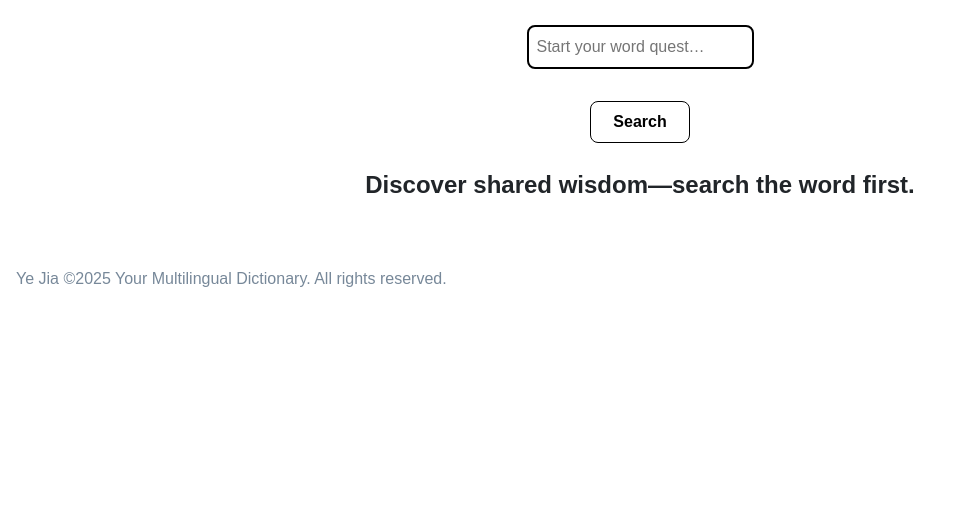
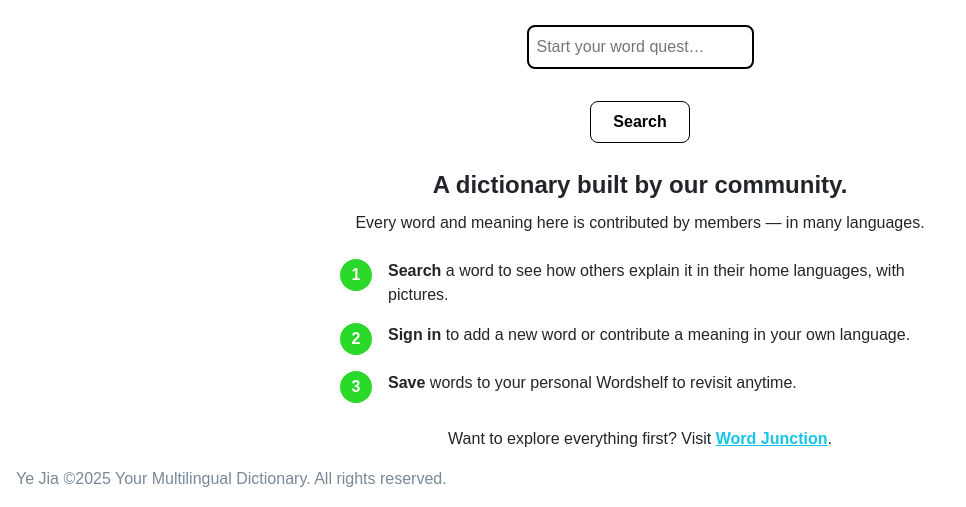
Before and after one commit to emilyyejia/your-multilingual-dictionary, a Node server app: page / in a window 1280 px wide. Shown: the part 493-1000 px from the top of the page, without its empty margins (0-966 px from the left). Before the commit the page ends 780 px from the top, so only its background shows below. Run offline with Node 20, Linux system fonts and the light colour scheme; data that the repository does not hold is empty; some libraries are stand-ins or nearby versions.

Commit message:
Forgiving multi-result search + community onboarding on home page
Search now matches case-insensitively on partial input and returns a list of results instead of a single exact match (and no longer returns a random word on empty input). Regex metacharacters in the query are escaped so user input can't break or abuse the pattern.

The home page now explains the community-built dictionary with a How-it-works guide, and a missing word invites contribution by pre-filling the add form with the searched term.

Co-Authored-By: Claude Opus 4.8 <noreply@anthropic.com>

```diff
--- a/controllers/words.js
+++ b/controllers/words.js
@@ -14,7 +14,7 @@ router.get('/', async (req, res) => {
 
 
 router.get('/new', (req, res) => {
-  res.render('words/new.ejs');
+  res.render('words/new.ejs', { prefillName: req.query.name || '' });
 });
 
 router.post('/', async(req, res) => {
--- a/public/css/main.css
+++ b/public/css/main.css
@@ -171,6 +171,89 @@ button:hover {
   gap: 1rem;
 
 }
+
+/* Home page: search results list */
+.search-results {
+  list-style: none;
+  padding: 0;
+  width: 80%;
+  max-width: 600px;
+  margin: 0 auto;
+}
+
+.search-results li {
+  display: flex;
+  justify-content: space-between;
+  align-items: center;
+  flex-wrap: wrap;
+  gap: 0.5rem;
+  padding: 0.75rem 1rem;
+  margin-bottom: 0.75rem;
+  border: 1px solid lightslategray;
+  border-radius: 1vmin;
+}
+
+.search-results li a {
+  font-size: 1.2rem;
+  font-weight: bold;
+  color: rgb(20, 197, 232);
+  text-decoration: none;
+}
+
+.search-results li a:hover {
+  text-decoration: underline;
+}
+
+.result-meta {
+  font-size: 0.9rem;
+  color: lightslategray;
+}
+
+/* Home page: onboarding + empty state */
+.how-it-works,
+.empty-state {
+  width: 80%;
+  max-width: 600px;
+  margin: 0 auto;
+}
+
+.how-it-works a,
+.empty-state a {
+  color: rgb(20, 197, 232);
+  font-weight: bold;
+}
+
+.steps {
+  display: flex;
+  flex-direction: column;
+  gap: 1rem;
+  margin-top: 1.5rem;
+}
+
+.step {
+  display: flex;
+  align-items: flex-start;
+  gap: 1rem;
+}
+
+.step p {
+  text-align: left !important;
+  margin: 0 !important;
+}
+
+.step-num {
+  flex: 0 0 auto;
+  width: 2rem;
+  height: 2rem;
+  border-radius: 50%;
+  background-color: rgb(41, 216, 41);
+  color: white;
+  font-weight: bold;
+  display: flex;
+  align-items: center;
+  justify-content: center;
+}
+
 @media (max-width: 600px) {
   h1 {
     font-size: 1.5rem;
--- a/server.js
+++ b/server.js
@@ -35,11 +35,17 @@ app.use(session({
 
 app.use(require('./middleware/add-user-to-req-and-locals'));
 app.get('/', async (req, res) => {
-  const searchedItem = req.query.word || '';
-  const query = searchedItem ? { name:searchedItem } : null;
-  const word = await Word.findOne(query);
-  res.render('home.ejs', { searchedItem, word});
-
+  const searchedItem = (req.query.word || '').trim();
+  let words = [];
+  if (searchedItem) {
+    // Escape regex metacharacters so user input can't break or inject the pattern
+    const safe = searchedItem.replace(/[.*+?^${}()|[\]\\]/g, '\\$&');
+    words = await Word.find({ name: { $regex: safe, $options: 'i' } })
+      .sort({ name: 1 })
+      .limit(50)
+      .populate('owner');
+  }
+  res.render('home.ejs', { searchedItem, words });
 });
 
 app.use('/auth', require('./controllers/auth'));
--- a/views/home.ejs
+++ b/views/home.ejs
@@ -1,18 +1,60 @@
 <%- include('./partials/header.ejs') %>
-<h1 style="color: rgb(41, 216, 41);font-weight: bold;"> Word Quest</h1>
-<img src="/css/homepage.jpg" width="400px" height="300px"  class="responsive-img" alt="colorful books">
-  <form action="/" method="GET" class="my-4" >
-    <input type="text" name="word" placeholder="Start your word quest…" value="<%= searchedItem %>" >
-    <button type="submit" style="width: 100px;" >Search</button>
-  </form>
-  <% if (searchedItem) { %>
-    <% if (word) { %>
-      <div class="text-dark fs-4 fw-bold">Ta-da! We found it:</div>
-      <h2><a href="/community/<%= word._id %>"><%= word.name %></a></h2>
-    <% } else { %>
-      <div class="text-dark fs-4 fw-bold">Hmm... "<%= searchedItem %>" isn’t in the dictionary yet. Sign in and let the word-building begin!</h2>
-    <% } %>
+
+<h1 style="color: rgb(41, 216, 41); font-weight: bold;">Word Quest</h1>
+
+<% if (!searchedItem) { %>
+  <img src="/css/homepage.jpg" width="400px" height="300px" class="responsive-img" alt="children greeting in many languages">
+<% } %>
+
+<form action="/" method="GET" class="my-4">
+  <input type="text" name="word" placeholder="Start your word quest…" value="<%= searchedItem %>">
+  <button type="submit" style="width: 100px;">Search</button>
+</form>
+
+<% if (searchedItem) { %>
+  <% if (words.length) { %>
+    <div class="text-dark fs-4 fw-bold mb-3 text-center">
+      Ta-da! <%= words.length %> word<%= words.length > 1 ? 's' : '' %> match "<%= searchedItem %>":
+    </div>
+    <ul class="search-results">
+      <% words.forEach((w) => { %>
+        <li>
+          <a href="/community/<%= w._id %>"><%= w.name.toUpperCase() %></a>
+          <% if (w.owner) { %><span class="result-meta">added by <%= w.owner.name %></span><% } %>
+        </li>
+      <% }) %>
+    </ul>
   <% } else { %>
-    <div class="text-dark fs-4 fw-bold">Discover shared wisdom—search the word first.</div>
+    <div class="empty-state text-dark fs-5">
+      <p class="fw-bold mb-2">Hmm… no words match "<%= searchedItem %>" yet.</p>
+      <% if (user) { %>
+        <p class="mb-3">Be the first to add it in your language!</p>
+        <button type="submit"><a href="/words/new?name=<%= encodeURIComponent(searchedItem) %>">Add "<%= searchedItem %>"</a></button>
+      <% } else { %>
+        <p>This dictionary is built by the community. <a href="/auth/sign-up">Sign up</a> or <a href="/auth/sign-in">sign in</a> to add it and let the word-building begin!</p>
+      <% } %>
+    </div>
   <% } %>
+<% } else { %>
+  <div class="how-it-works text-dark">
+    <p class="fs-4 fw-bold mb-2 text-center">A dictionary built by our community.</p>
+    <p class="text-center mb-3">Every word and meaning here is contributed by members — in many languages.</p>
+    <div class="steps">
+      <div class="step">
+        <span class="step-num">1</span>
+        <p><strong>Search</strong> a word to see how others explain it in their home languages, with pictures.</p>
+      </div>
+      <div class="step">
+        <span class="step-num">2</span>
+        <p><strong>Sign in</strong> to add a new word or contribute a meaning in your own language.</p>
+      </div>
+      <div class="step">
+        <span class="step-num">3</span>
+        <p><strong>Save</strong> words to your personal Wordshelf to revisit anytime.</p>
+      </div>
+    </div>
+    <p class="mt-4 text-center">Want to explore everything first? Visit <a href="/community">Word Junction</a>.</p>
+  </div>
+<% } %>
+
 <%- include('./partials/footer.ejs') %>
--- a/views/words/new.ejs
+++ b/views/words/new.ejs
@@ -3,7 +3,7 @@
 <h1>Add Word</h1>
 <form action="/words" method="POST">
         <label for="word">Word:</label>
-        <input type="text" id="word" name="name" required>
+        <input type="text" id="word" name="name" value="<%= typeof prefillName !== 'undefined' ? prefillName : '' %>" required>
         <label for="explanation">Explain it in your home language:</label>
         <input type="text" id="explanation" name="explanation" required>
         <label for="image">You can add a Image URL(optional):</label>
```
